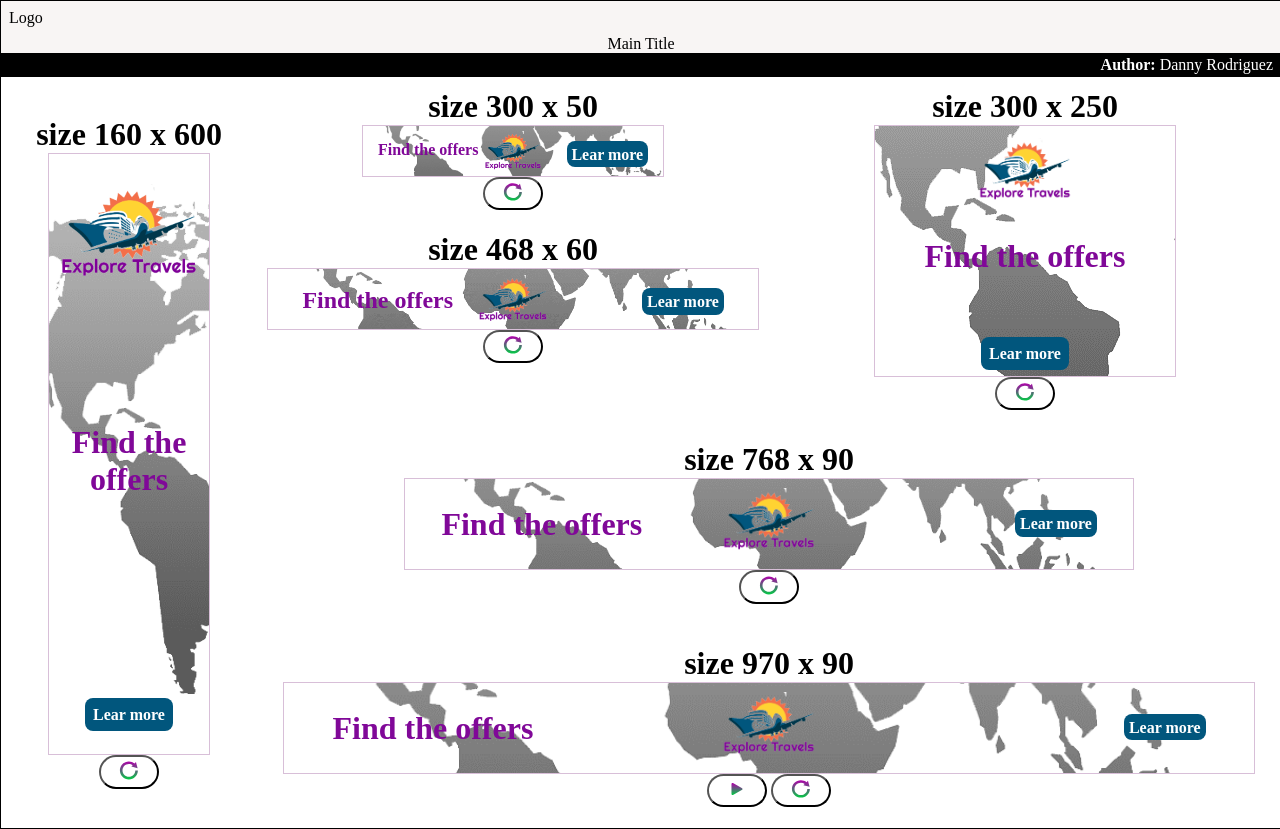
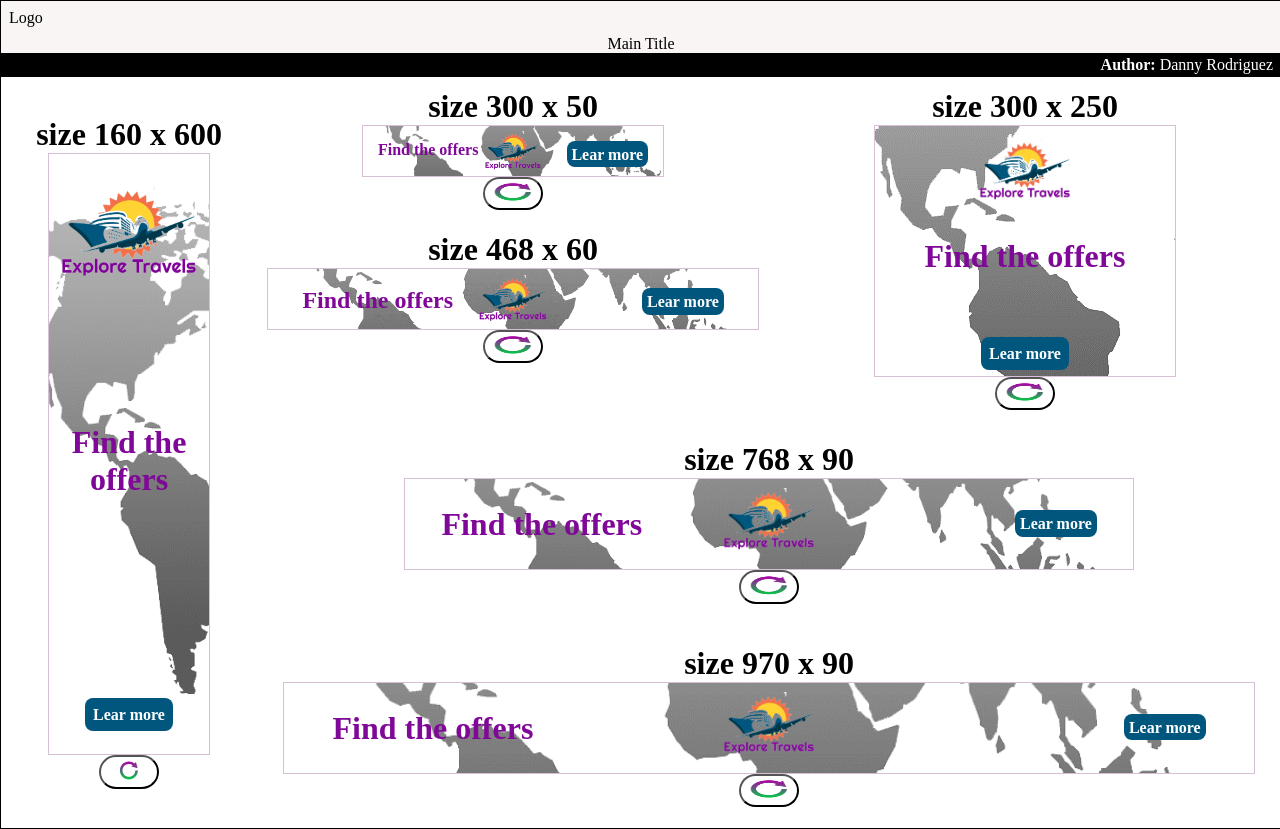
Before and after one commit to dannyarodriguez/Ads_Show-Dinamic, a plain HTML site: page index.html in a window 1280 px wide. Drawn offline with nearby package versions, Linux system fonts and the light colour scheme.

Commit message:
Update images for the buttons
Git pages dons support images .svg files

```diff
--- a/index.html
+++ b/index.html
@@ -47,7 +47,7 @@
                             </div>
                         </div>
                         <!-- <button class="btn"><img src="/img/btn_play_d.svg" alt="play"></button> -->
-                        <button id="ad02_300x50-btnR" class="btn"><img src="/img/btn_restart_d.svg" alt="restart"></button>
+                        <button id="ad02_300x50-btnR" class="btn"><img src="/img/btn_restart_d.png" alt="restart"></button>
                     </div>
 
                     <div class="ad">
@@ -60,7 +60,7 @@
                             </div>
                         </div>
                         <!-- <button class="btn"><img src="/img/btn_play_d.svg" alt="play"></button> -->
-                        <button id="ad03_468x60-btnR" class="btn"><img src="/img/btn_restart_d.svg" alt="restart"></button>
+                        <button id="ad03_468x60-btnR" class="btn"><img src="/img/btn_restart_d.png" alt="restart"></button>
                     </div>
                 </div>
                 <div class="content-1-2">
@@ -74,7 +74,7 @@
                             </div>
                         </div>
                         <!-- <button class="btn"><img src="/img/btn_play_d.svg" alt="play"></button> -->
-                        <button id="ad04_300x250-btnR" class="btn"><img src="/img/btn_restart_d.svg" alt="restart"></button>
+                        <button id="ad04_300x250-btnR" class="btn"><img src="/img/btn_restart_d.png" alt="restart"></button>
                     </div>
                 </div>
             </div>
@@ -89,7 +89,7 @@
                         </div>
                     </div>
                     <!-- <button class="btn"><img src="/img/btn_play_d.svg" alt="play"></button> -->
-                    <button id="ad05_728x90-btnR" class="btn"><img src="/img/btn_restart_d.svg" alt="restart"></button>
+                    <button id="ad05_728x90-btnR" class="btn"><img src="/img/btn_restart_d.png" alt="restart"></button>
                 </div>
 
                 <div class="ad">
@@ -101,8 +101,7 @@
                             <div id="ad06_970x90-cta" class="h-cta"><a href="#" target="_blank">Lear more</a></div>
                         </div>
                     </div>
-                    <button class="btn"><img src="/img/btn_play_d.svg" alt="play"></button>
-                    <button id="ad06_970x90-btnR" class="btn"><img src="/img/btn_restart_d.svg" alt="restart"></button>
+                    <button id="ad06_970x90-btnR" class="btn"><img src="/img/btn_restart_d.png" alt="restart"></button>
                 </div>
             </div>
         </div>
```
